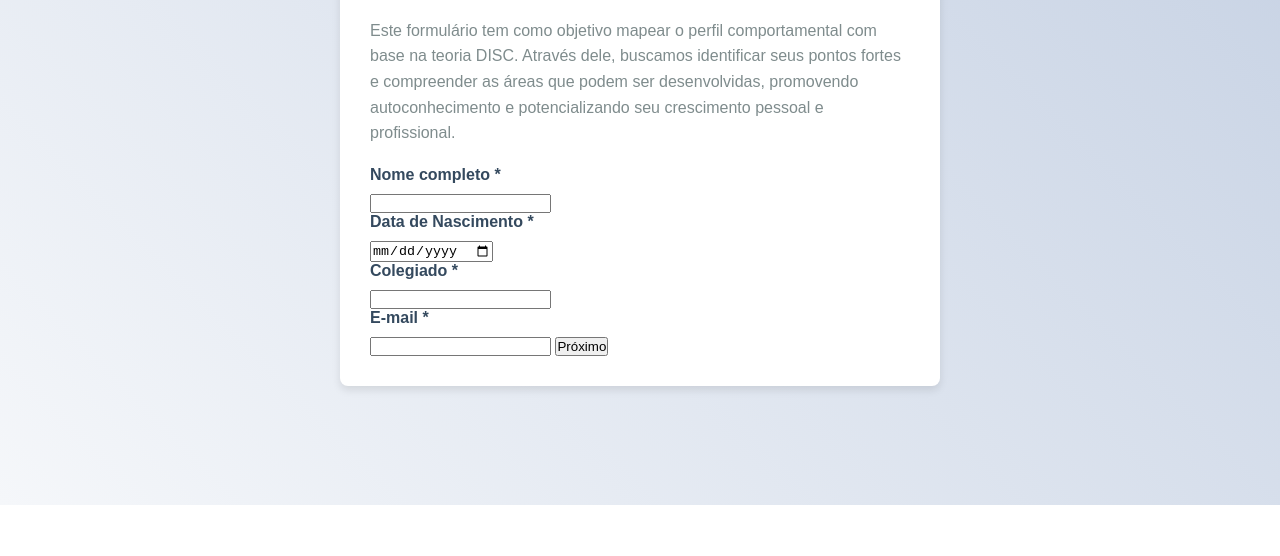
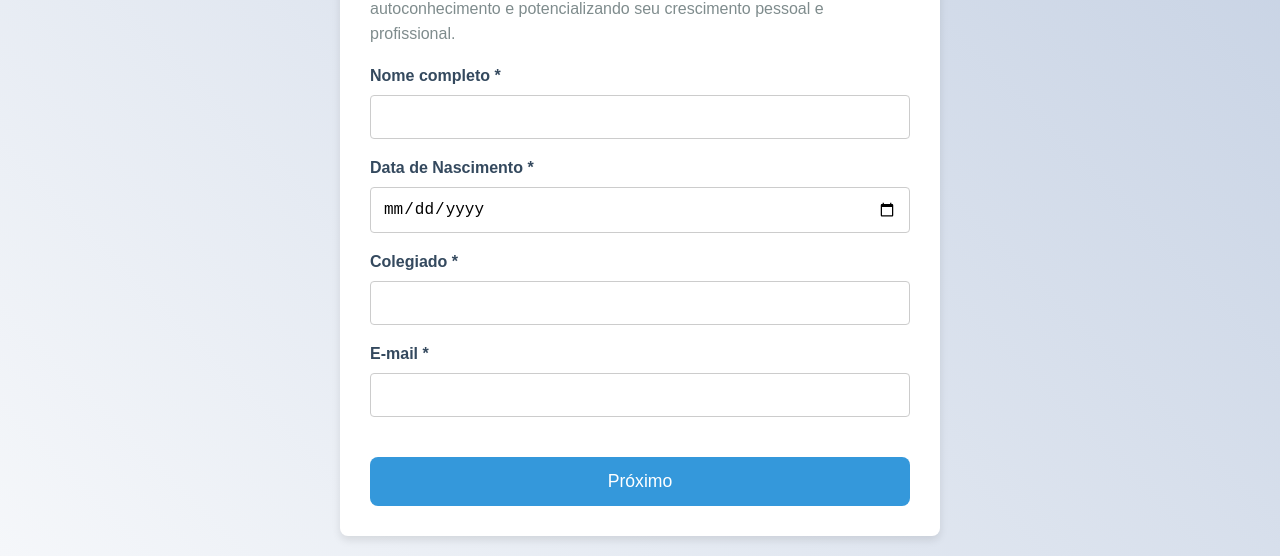
Before and after one commit to GabrielaPecatoski/form, a plain HTML site: page index.html in a window 1280 px wide. Shown: the part 295-851 px from the top of the page. Before the commit the page ends 800 px from the top, so only its background shows below. Drawn offline with Linux system fonts and the light colour scheme.

Commit message:
Update style.css

```diff
--- a/style.css
+++ b/style.css
@@ -56,7 +56,7 @@ label {
 
 input[type="text"],
 input[type="date"],
-input[type="email],
+input[type="email"],
 select,
 textarea {
     width: 100%;
```
